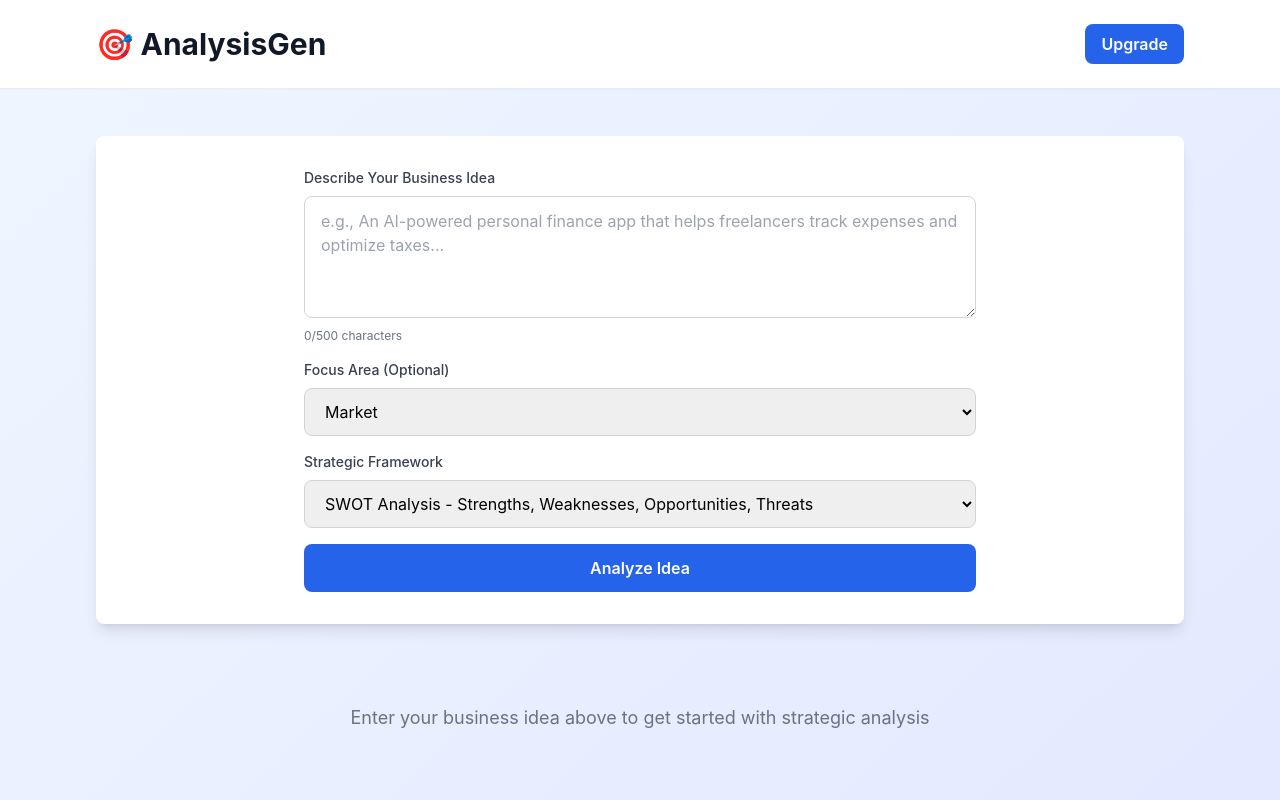
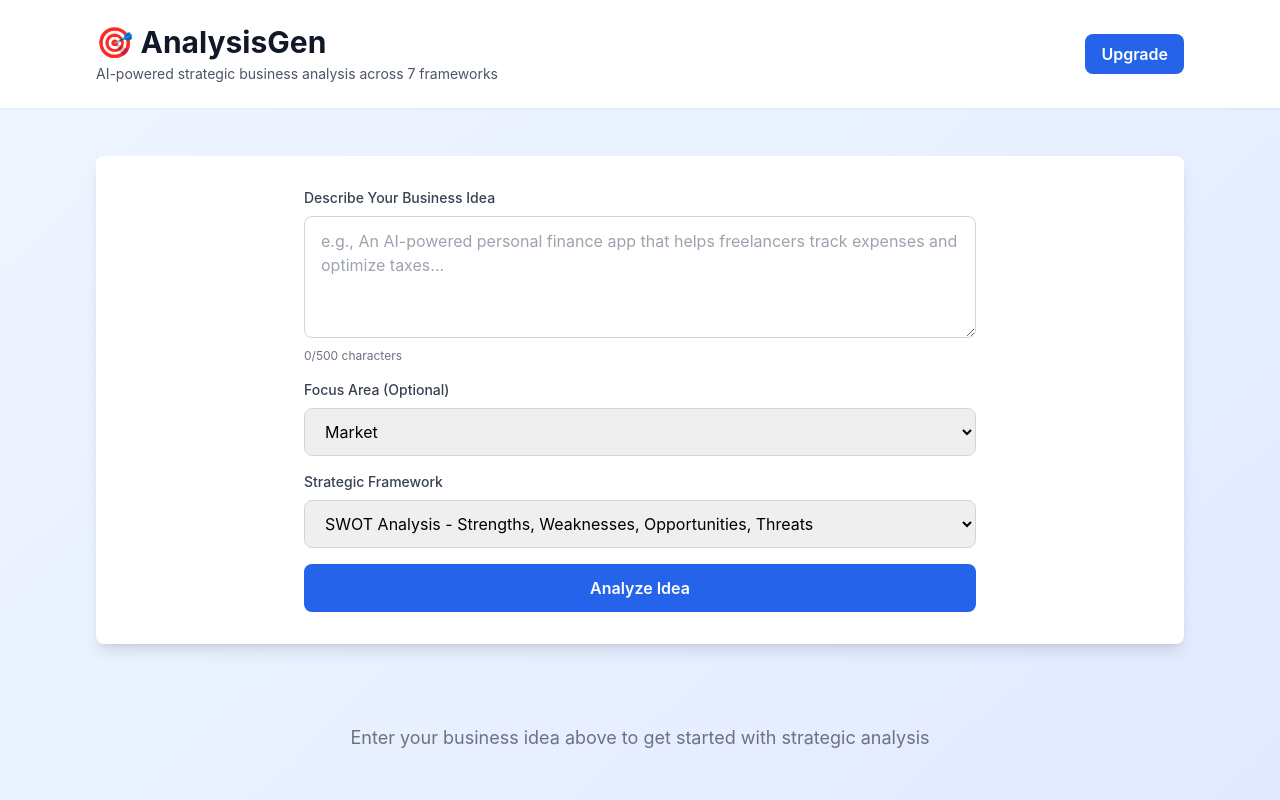
Before and after one commit to perpetualadam/SwotGen, a Next.js app: page / in a window 1280 px wide. Shown: the top 800 px of the page. Built offline with nearby package versions, Linux system fonts and the light colour scheme.

Commit message:
feat: Add descriptive subtitle to AnalysisGen header

```diff
--- a/pages/index.js
+++ b/pages/index.js
@@ -108,6 +108,7 @@ export default function Home() {
             <div className="flex justify-between items-center">
               <div>
                 <h1 className="text-3xl font-bold text-gray-900">🎯 AnalysisGen</h1>
+                <p className="text-gray-600 mt-1 text-sm">AI-powered strategic business analysis across 7 frameworks</p>
               </div>
               {/* Premium button */}
               <button
```
